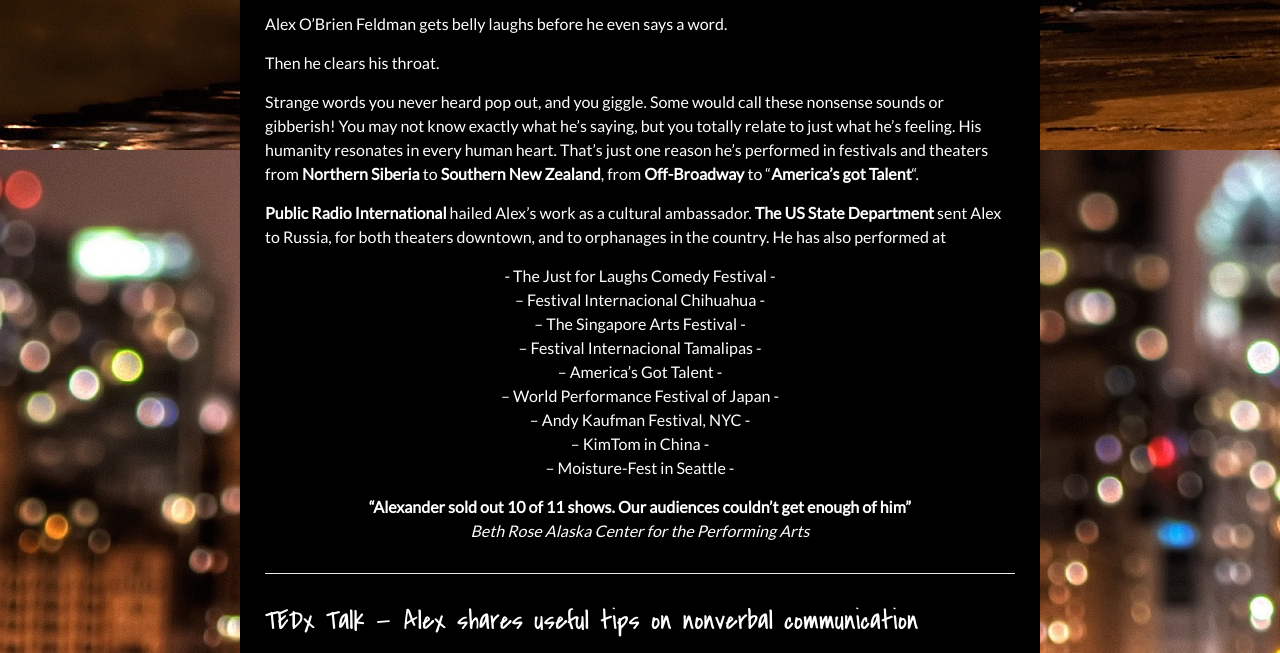
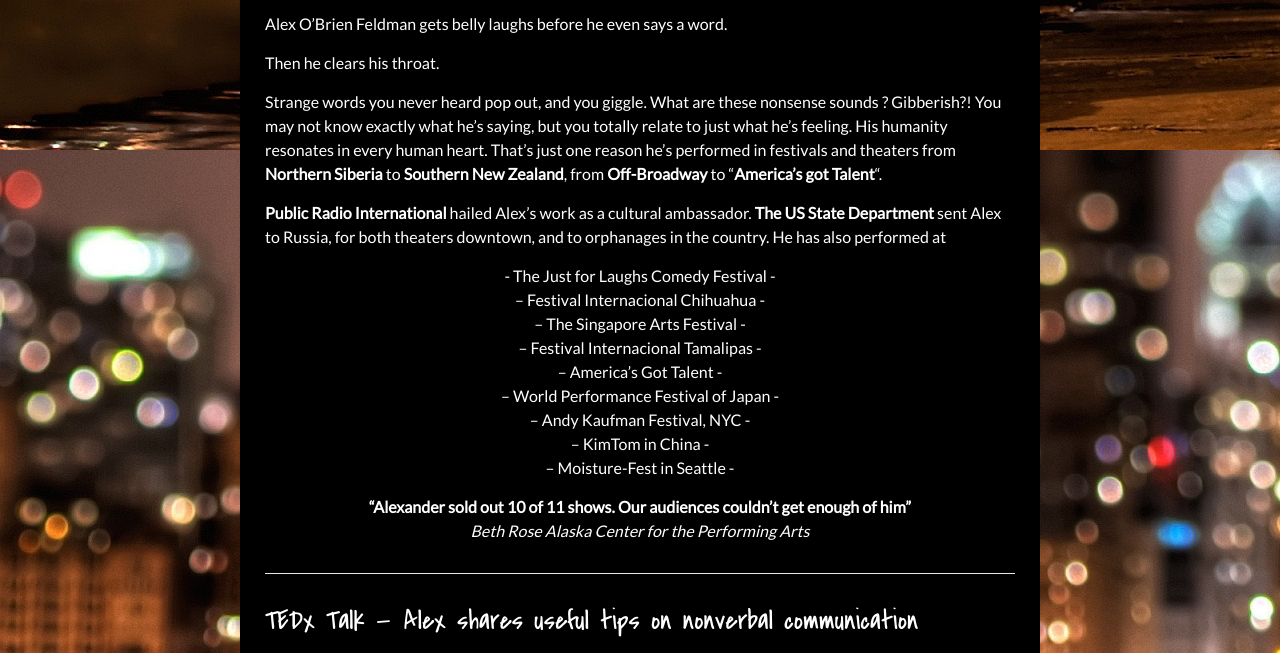
Before and after one commit to alexeverything/livealex, a plain HTML site: page index.html in a window 1280 px wide. Shown: the part 930-1583 px from the top of the page. Drawn offline with Linux system fonts and the light colour scheme; a script that the page names is missing.

Commit message:
minor copy

```diff
--- a/index.html
+++ b/index.html
@@ -60,7 +60,7 @@
 
 <p><span style="color: #ffffff;">Alex O’Brien Feldman gets belly laughs before he even says a word.</span></p>
 <p><span style="color: #ffffff;">Then he clears his throat.</span></p>
-<p><span style="color: #ffffff;">Strange words you never heard pop out, and you giggle. Some would call these nonsense sounds or gibberish! You may not know exactly what he&#8217;s saying, but you totally relate to just what he&#8217;s feeling. His humanity resonates in every human heart. That&#8217;s just one reason he&#8217;s performed in festivals and theaters from <strong>Northern Siberia</strong> to <strong>Southern New Zealand</strong>, from <strong>Off-Broadway</strong> to &#8220;<strong>America&#8217;s got Talent</strong>&#8220;.</span></p>
+<p><span style="color: #ffffff;">Strange words you never heard pop out, and you giggle. What are these nonsense sounds ? Gibberish?! You may not know exactly what he&#8217;s saying, but you totally relate to just what he&#8217;s feeling. His humanity resonates in every human heart. That&#8217;s just one reason he&#8217;s performed in festivals and theaters from <strong>Northern Siberia</strong> to <strong>Southern New Zealand</strong>, from <strong>Off-Broadway</strong> to &#8220;<strong>America&#8217;s got Talent</strong>&#8220;.</span></p>
 
 <p><span style="color: #ffffff;"><strong>Public Radio International </strong>hailed Alex’s work as a cultural ambassador. <strong>The US State Department</strong> sent Alex to Russia, for both theaters downtown, and to orphanages in the country. He has also performed at</span></p>
 <p style="text-align: center;">
```
